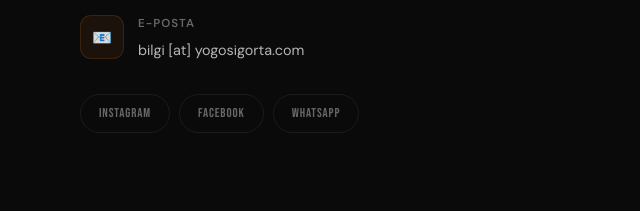
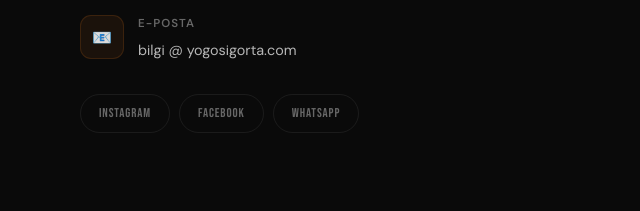
Before and after one commit to fuatonuryanpar-cloud/yogosigorta, a plain HTML site: page index.html in a window 1280 px wide. Shown: the part 4282-4493 px from the top of the page, 0-640 px from the left. Drawn offline with Linux system fonts and the light colour scheme.

Commit message:
Update index.html
güncelleme

```diff
--- a/index.html
+++ b/index.html
@@ -383,7 +383,7 @@
 <div class="ci-list">
 <div class="ci"><div class="ci-ico">&#128205;</div><div class="ci-body"><strong>Adres</strong><a href="https://share.google/k7S1LtetRlzzd07VN" target="_blank" style="color: var(--o); text-decoration: underline;">Aydınlıkevler Mahallesi 2032. Sokak No:2 İzzet Apartmanı Kat:1 Daire:1 Yenişehir/Mersin</a></div></div>
 <div class="ci"><div class="ci-ico">&#128222;</div><div class="ci-body"><strong>Telefon</strong><a href="tel:+905375003326">+90 537 500 33 26</a></div></div>
-<div class="ci"><div class="ci-ico">&#128231;</div><div class="ci-body"><strong>E-posta</strong><span>bilgi [at] yogosigorta.com</span></div></div>
+<div class="ci"><div class="ci-ico">&#128231;</div><div class="ci-body"><strong>E-posta</strong><span>bilgi @ yogosigorta.com</span></div></div>
 </div>
 <div class="socials">
 <a href="https://www.instagram.com/yogosigorta/" class="soc" target="_blank">INSTAGRAM</a>
```
